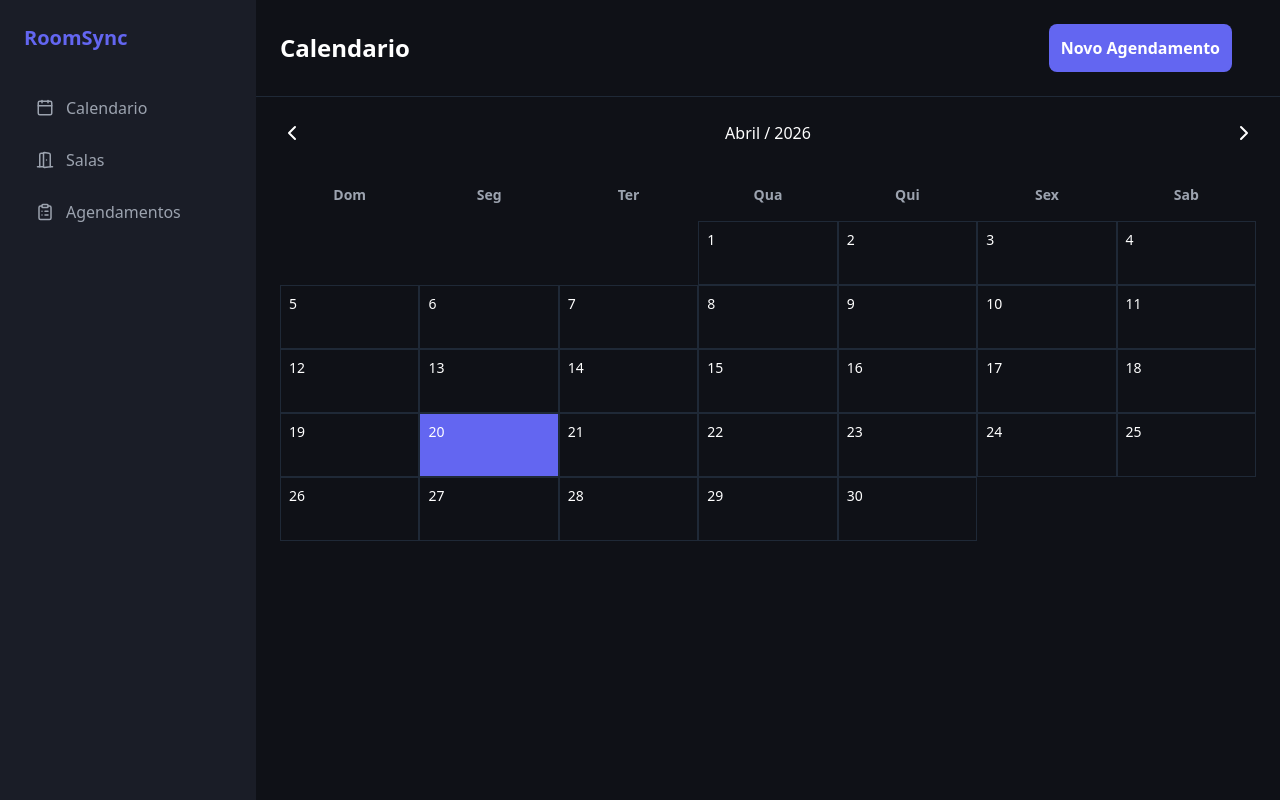
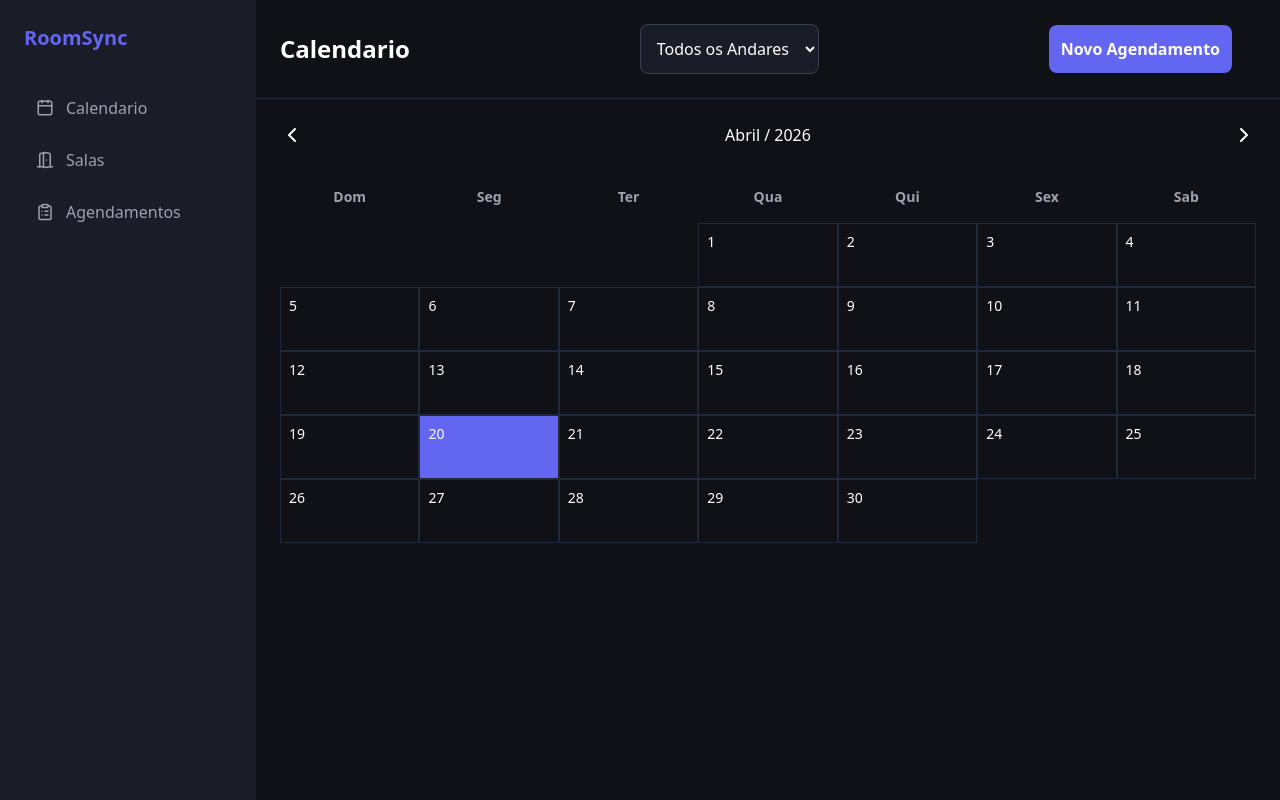
Before and after one commit to anthonyluccas/room-scheduling-system, a React app in the folder frontend/: page /dashboard in a window 1280 px wide. Built offline with nearby package versions, Linux system fonts and the light colour scheme; the HTML template or start-up script is replaced by a standard one.

Commit message:
feat: add floor filter on dashboard

```diff
--- a/frontend/src/pages/Dashboard/Dashboard.jsx
+++ b/frontend/src/pages/Dashboard/Dashboard.jsx
@@ -5,6 +5,7 @@ import { useState } from "react";
 
 function Dashboard() {
   const [modalAberto, setModalAberto] = useState(false);
+  const [andar, setAndar] = useState("todos");
 
   return (
     <div className="flex h-screen bg-[#0f1117]">
@@ -13,6 +14,18 @@ function Dashboard() {
       <div className="flex-1">
         <header className="flex items-center justify-between p-6 border-b border-gray-800">
           <h2 className="text-white font-bold text-2xl">Calendario</h2>
+
+          <select
+            value={andar}
+            onChange={(e) => setAndar(e.target.value)}
+            className="bg-[#1a1d27] text-white rounded-lg p-3 border border-gray-700 cursor-pointer"
+          >
+            <option value="todos">Todos os Andares</option>
+            <option value="1">1º Andar</option>
+            <option value="2">2º Andar</option>
+            <option value="3">3º Andar</option>
+          </select>
+
           <button
             onClick={() => setModalAberto(true)}
             className="mr-6 bg-[#6366f1] text-white font-bold p-3 rounded-lg hover:bg-[#4f46e5] transition cursor-pointer"
```
